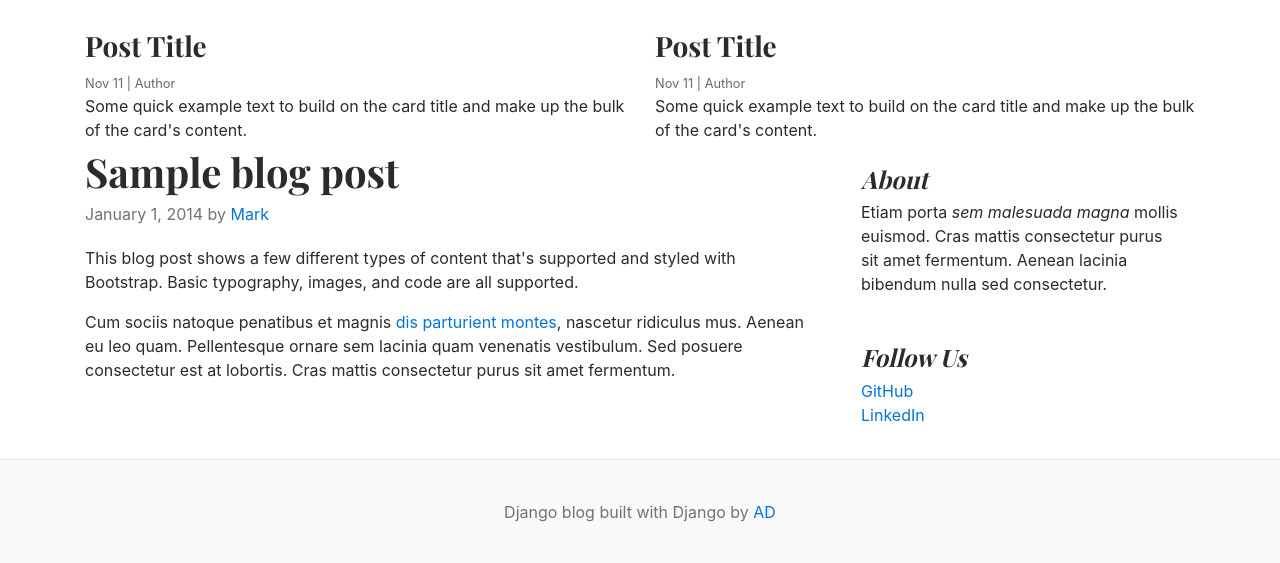
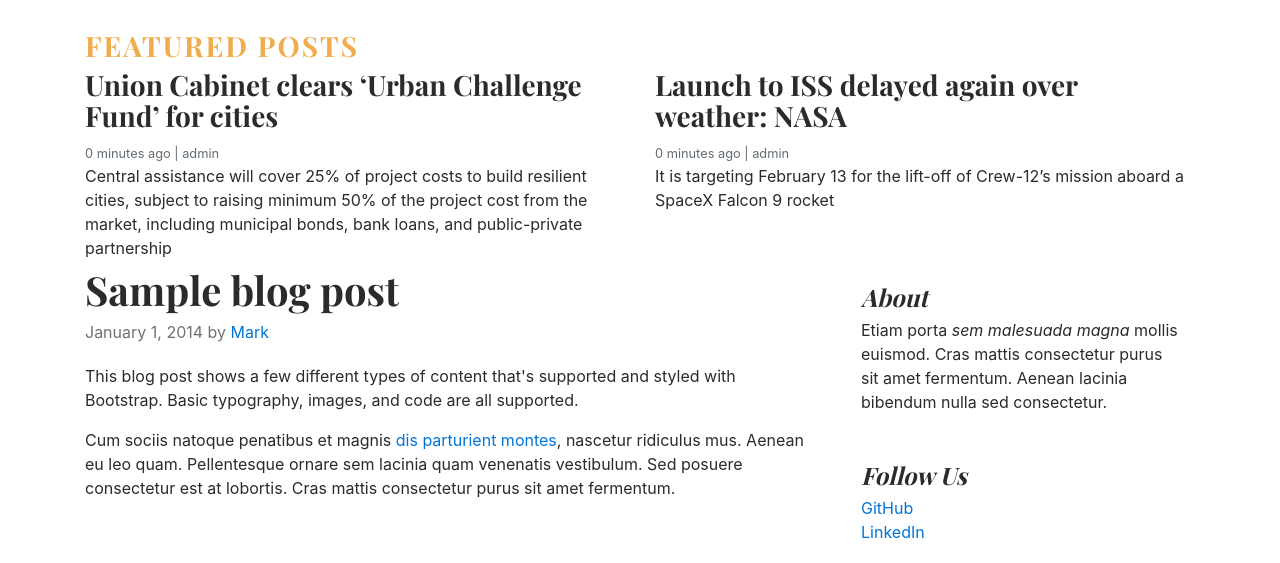
Before and after one commit to Akankhya-Dash/Blog, a Django app: page / in a window 1280 px wide. Shown: the part 607-1170 px from the top of the page. Before the commit the page ends 1129 px from the top, so only its background shows below. Run offline with Django 5.2, Linux system fonts and the light colour scheme; data comes from the database, SQL or seed files in the repository; both versions use the stored data as it was after the commit.

Commit message:
updated home page with categories and featured posts

```diff
--- a/templates/home.html
+++ b/templates/home.html
@@ -36,7 +36,7 @@
 
 {% for post in featured_posts %}
   {% if forloop.first  %}
-<div class="jumbotron p-3 p-md-5 text-white rounded bg-dark" style="background-image: url(/static/images/cricket.jpg);background-blend-mode: overlay;background-size:cover;">
+<div class="jumbotron p-3 p-md-5 text-white rounded bg-dark" style="background-image: url({{post.featured_image.url}});background-blend-mode: overlay;background-size:cover;">
     <div class="col-md-8 px-0">
       <h1 class="display-4 font-italic">{{post.title}}</h1>
       <p class="lead my-3">{{post.short_description }}</p>
@@ -45,25 +45,23 @@
   </div>
   {% endif %}
 {% endfor %}
+
+<!--  featured_posts-->
+  <h3 class =" text-uppercase text-warning" style="letter-spacing: 2px;">Featured Posts</h3>
   <div class="row mb-2">
+    {% for post in featured_posts %}
+     {% if not forloop.first %}
     <div class="col-md-6">
       <div class="card border-0" >
         <div class="card-body">
-          <h3>Post Title</h3>
-          <small class="mb-1 text-muted">Nov 11 | Author</small>
-          <p class="card-text">Some quick example text to build on the card title and make up the bulk of the card's content.</p>
+          <h3>{{post.title}}</h3>
+          <small class="mb-1 text-muted">{{post.created_at | timesince}} ago | {{post.author}}</small>
+          <p class="card-text">{{post.short_description}}</p>
         </div>
       </div>
     </div>
-    <div class="col-md-6">
-      <div class="card border-0" >
-        <div class="card-body">
-          <h3>Post Title</h3>
-          <small class="mb-1 text-muted">Nov 11 | Author</small>
-          <p class="card-text">Some quick example text to build on the card title and make up the bulk of the card's content.</p>
-        </div>
-      </div>
-    </div>
+     {% endif %}
+    {% endfor %}
   </div>
 
   <main role="main" class="container p-0">
```
Also changed, not shown: db.sqlite3.
